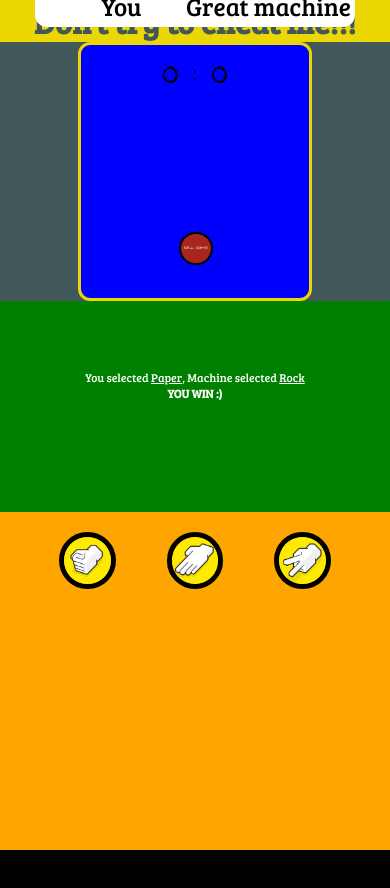
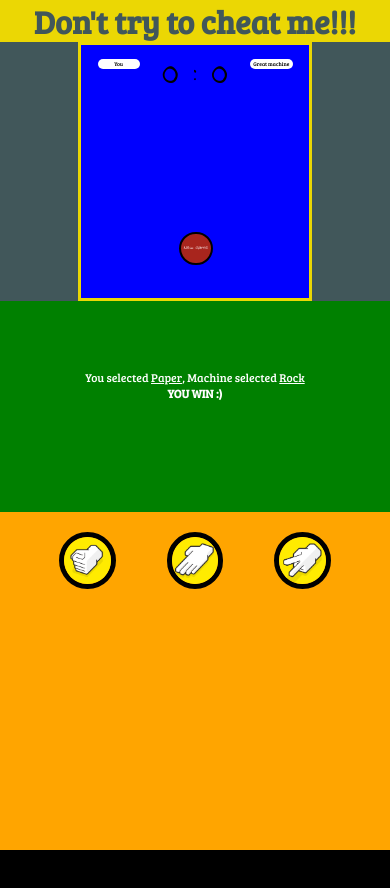
Before and after one commit to brulks107/rock-paper-scissors, a website: page src/index.html in a window 390 px wide. Drawn offline with Linux system fonts and the light colour scheme.

Commit message:
feat(style): player-score-label responsive

```diff
--- a/src/styles/styles.css
+++ b/src/styles/styles.css
@@ -3,7 +3,7 @@
     --header-bg-color: #EBD704;
     --body-bg-color: #41575a;
     --font-family: 'Bree Serif', serif;
-    --border-radius: 12px;
+    --player-score-border-radius: 10vw;
     --new-game-radius: 7.5vw;
     --images-size: 12vw;
 }
@@ -47,12 +47,22 @@ header > h1 {
 
 .player-score-label {
     background-color: white;
-    padding: 4px;
-    width: 165px;
-    border-radius: var(--border-radius);
+    padding: 0.2vw 0.2vh;
+    width: 10vw;
+    border-radius: var(--player-score-border-radius);
     font-family: var(--font-family);
     position: absolute;
-    font-size: 25px;
+    font-size: 1.4vw;
+}
+
+#user-label {
+    top: 7vh;
+    left: 25vw;
+}
+
+#machine-label {
+    top: 7vh;
+    right: 25vw;
 }
 
 .new-game {
@@ -79,16 +89,6 @@ header > h1 {
     top: 27.3vh;
     left: 45.8vw;
     line-height: 6.8vw;
-}
-
-#user-label {
-    top: -15px;
-    left: 9%;
-}
-
-#machine-label {
-    top: -15px;
-    right: 9%;
 }
 
 .result {
```
